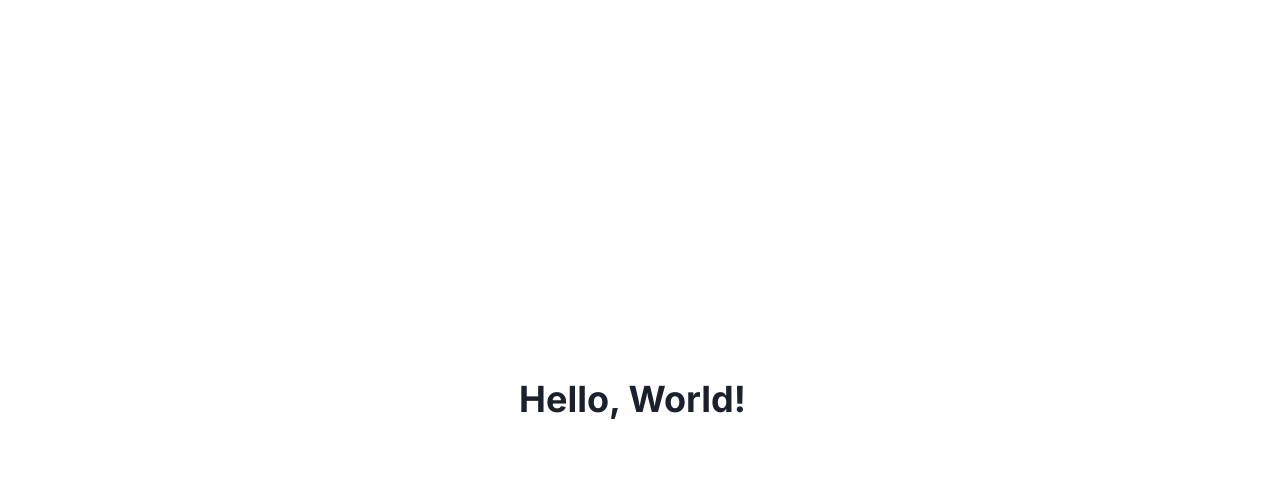
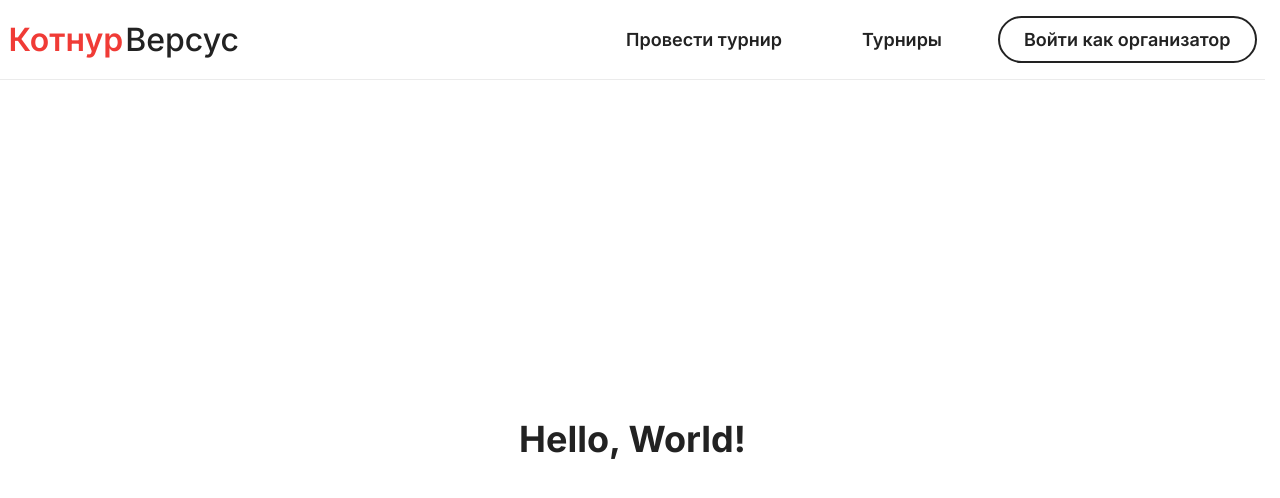
Before and after one commit to scryptan/kotnurversus, a React (Vite) app in the folder frontend/: page / in a window 1280 px wide. Shown: the top 498 px of the page. Built offline with nearby package versions, Linux system fonts and the light colour scheme.

Commit message:
create header component

```diff
--- a/frontend/index.html
+++ b/frontend/index.html
@@ -8,7 +8,7 @@
   <title>КотнурВерсус</title>
 
   <!-- https://fonts.google.com/specimen/Inter -->
-  <link href="https://fonts.googleapis.com/css2?family=Inter:wght@400;700&display=swap" rel="stylesheet">
+  <link href="https://fonts.googleapis.com/css2?family=Inter:wght@400;500;600;700&display=swap" rel="stylesheet">
 </head>
 
 <body>
--- /dev/null
+++ b/frontend/src/components/Link.tsx
@@ -0,0 +1,17 @@
+import { Link as ChakraLink, LinkProps } from "@chakra-ui/react";
+import { Link as ReactLink } from "react-router-dom";
+
+type Props = {
+  isExternal?: boolean;
+} & LinkProps;
+
+const Link = ({ isExternal, href, ...props }: Props) => (
+  <ChakraLink
+    as={isExternal ? ChakraLink : ReactLink}
+    href={isExternal ? href : undefined}
+    to={isExternal ? undefined : href}
+    {...props}
+  />
+);
+
+export default Link;
--- /dev/null
+++ b/frontend/src/components/PageLayout/Header.tsx
@@ -0,0 +1,49 @@
+import { Box, HStack, LinkProps, Spacer, Text } from "@chakra-ui/react";
+import paths from "~/pages/paths";
+import Link from "~/components/Link";
+
+const Header = () => (
+  <Box h="80px" borderBottom="1px solid" borderColor="bg.2">
+    <HStack mx="auto" maxW="1248px" h="full" spacing={8}>
+      <Logo />
+      <Spacer />
+      <NavLink href="/">Провести турнир</NavLink>
+      <NavLink href="/">Турниры</NavLink>
+      <NavLink border="2px solid" href="/">
+        Войти как организатор
+      </NavLink>
+    </HStack>
+  </Box>
+);
+
+const Logo = () => (
+  <Link href={paths.main.path} _hover={{ transform: "translateY(5%)" }}>
+    <Text as="span" color="secondary" fontSize="32px" fontWeight="semibold">
+      Котнур
+    </Text>
+    <Text
+      ml={0.5}
+      as="span"
+      color="text.main"
+      fontSize="32px"
+      fontWeight="medium"
+    >
+      Версус
+    </Text>
+  </Link>
+);
+
+const NavLink = (props: LinkProps) => (
+  <Link
+    px={6}
+    py={2}
+    fontSize="lg"
+    fontWeight="semibold"
+    borderRadius="full"
+    borderColor="text.main"
+    _hover={{ color: "secondary", borderColor: "secondary" }}
+    {...props}
+  />
+);
+
+export default Header;
--- a/frontend/src/components/PageLayout/index.tsx
+++ b/frontend/src/components/PageLayout/index.tsx
@@ -1,12 +1,14 @@
 import { Center, Flex, Spinner } from "@chakra-ui/react";
 import { ReactNode, Suspense } from "react";
+import Header from "./Header";
 
 type Props = {
   children: ReactNode;
 };
 
 const PageLayout = ({ children }: Props) => (
-  <Flex as="main">
+  <Flex as="main" flexDir="column">
+    <Header />
     <Suspense
       fallback={<Center flex={1} children={<Spinner size="lg" />} />}
       children={children}
--- /dev/null
+++ b/frontend/src/theme/components/index.ts
@@ -0,0 +1,2 @@
+export { default as Link } from "./link";
+export { default as Text } from "./text";
--- /dev/null
+++ b/frontend/src/theme/components/link.ts
@@ -0,0 +1,37 @@
+import { defineStyle, defineStyleConfig } from "@chakra-ui/styled-system";
+
+const baseStyle = defineStyle({
+  transitionProperty: "common",
+  transitionDuration: "normal",
+  transitionTimingFunction: "ease-out",
+  cursor: "pointer",
+  textDecoration: "none",
+  outline: "none",
+  color: "inherit",
+  borderRadius: 2,
+  _hover: {
+    textDecoration: "none",
+  },
+  _focusVisible: {
+    textDecoration: "none",
+  },
+});
+
+const variantUnderline = defineStyle({
+  _hover: {
+    textDecoration: "underline",
+  },
+  _focusVisible: {
+    textDecoration: "underline",
+    boxShadow: "none",
+  },
+});
+
+const variants = {
+  underline: variantUnderline,
+};
+
+export default defineStyleConfig({
+  baseStyle,
+  variants,
+});
--- /dev/null
+++ b/frontend/src/theme/components/text.ts
@@ -0,0 +1,9 @@
+import { defineStyle, defineStyleConfig } from "@chakra-ui/styled-system";
+
+const baseStyle = defineStyle({
+  lineHeight: "normal",
+});
+
+export default defineStyleConfig({
+  baseStyle,
+});
--- a/frontend/src/theme/foundations/colors.ts
+++ b/frontend/src/theme/foundations/colors.ts
@@ -1,5 +1,8 @@
 const colors = {
-  bg: "#FFFFFF",
+  bg: {
+    1: "#FFFFFF",
+    2: "#EBEBEB"
+  },
   text: {
     main: "#222222",
     extra: {
--- a/frontend/src/theme/index.ts
+++ b/frontend/src/theme/index.ts
@@ -3,6 +3,7 @@ import {
   theme as chakraTheme,
   extendTheme,
 } from "@chakra-ui/react";
+import * as components from "./components";
 import styles from "./styles";
 import foundations from "./foundations";
 
@@ -15,7 +16,7 @@ const config: ThemeConfig = {
 
 const theme = extendTheme({
   ...foundations,
-  components: chakraTheme.components,
+  components: { ...chakraTheme.components, ...components },
   styles,
   config,
 });
--- a/frontend/src/theme/styles.ts
+++ b/frontend/src/theme/styles.ts
@@ -4,11 +4,13 @@ const styles: Styles = {
   global: {
     html: {
       h: "100%",
+      background: "bg.1",
       scrollBehavior: "smooth",
       scrollbarGutter: "stable",
     },
     body: {
       h: "100%",
+      color: "text.main",
     },
     main: {
       h: "100%",
@@ -16,6 +18,7 @@ const styles: Styles = {
     "#root": {
       h: "100%",
       pos: "relative",
+      background: "bg.1",
     },
   },
 };
```
